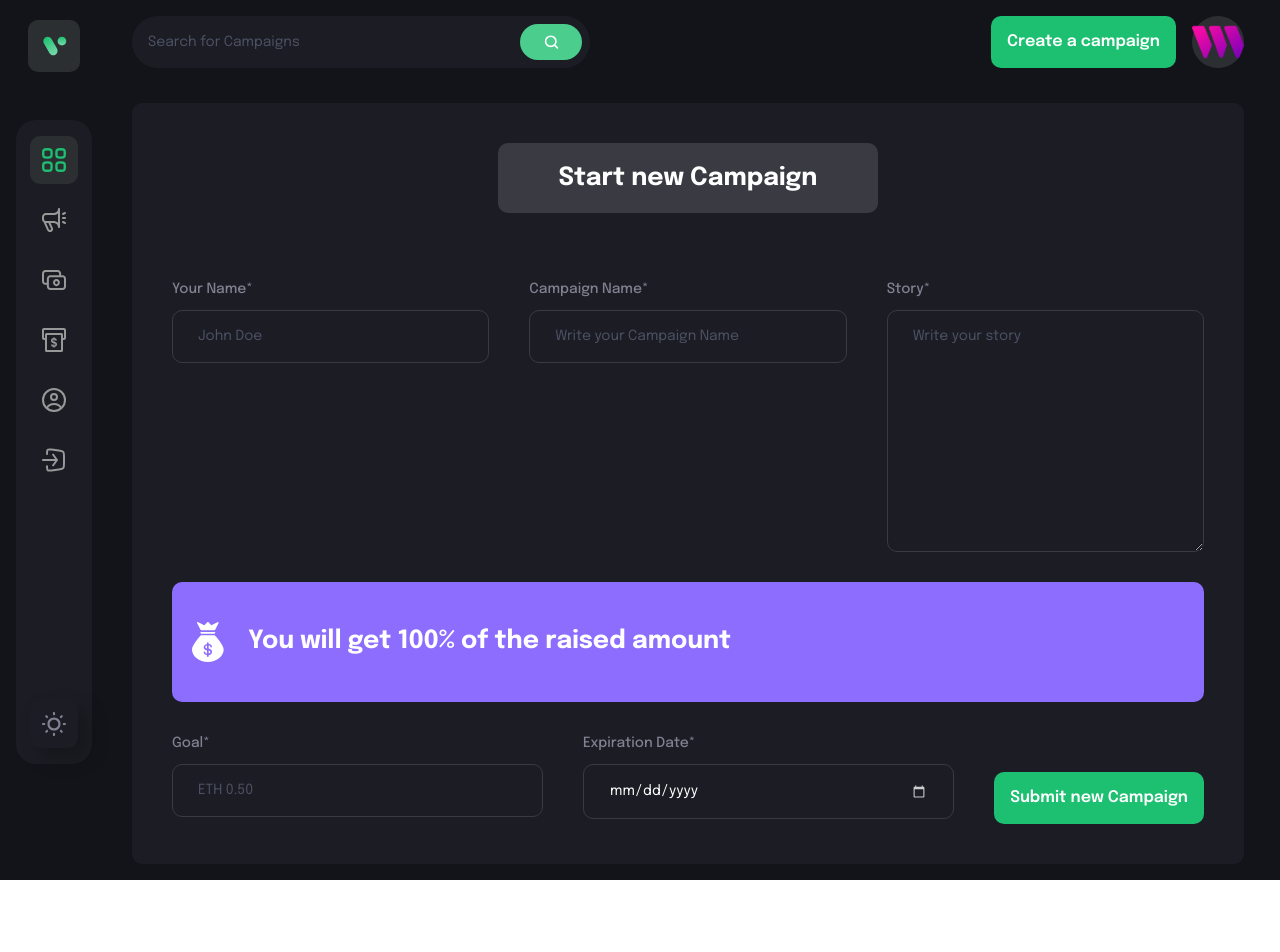
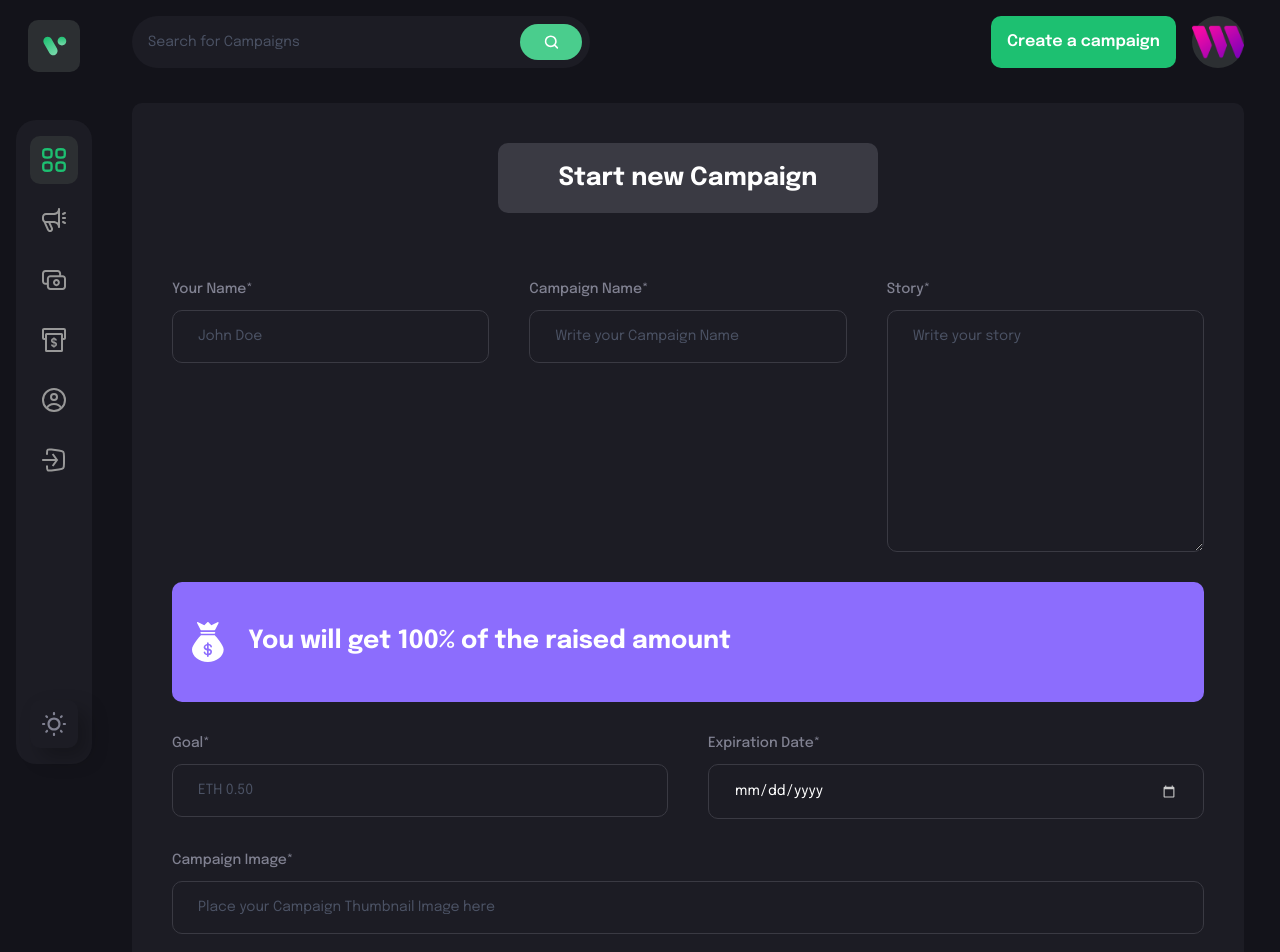
Before and after one commit to VJSeraphim/react_web3_crowdfunding, a React (Vite) app in the folder client/: page /create-campaign in a window 1280 px wide. Shown: the top 952 px of the page. Before the commit the page ends 880 px from the top, so only its background shows below. Built offline with nearby package versions, Linux system fonts and the light colour scheme; what @thirdweb-dev/react would draw is missing.

Commit message:
Creation Page finish

```diff
--- a/client/src/pages/CreateCampaign.jsx
+++ b/client/src/pages/CreateCampaign.jsx
@@ -18,8 +18,14 @@ const CreateCampaign = () => {
     image: ''
   })
 
-  const handleSubmit = () => {
+  const handleFormFieldChange = (fieldName, e) => {
+    setForm({ ...form, [fieldName] : e.target.value})
+  }
 
+  const handleSubmit = (e) => {
+    e.preventDefault()
+
+    console.log(form)
   }
 
   return (
@@ -40,21 +46,21 @@ const CreateCampaign = () => {
             placeholder="John Doe"
             inputType="text"
             value={form.name}
-            handleChange={() => {}}
+            handleChange={(e) => handleFormFieldChange('name', e)}
           />
           <FormField
             labelName="Campaign Name*"
             placeholder="Write your Campaign Name"
             inputType="text"
             value={form.title}
-            handleChange={() => {}}
+            handleChange={(e) => handleFormFieldChange('title', e)}
           />
           <FormField
             labelName="Story*"
             placeholder="Write your story"
             isTextArea
             value={form.description}
-            handleChange={() => {}}
+            handleChange={(e) => handleFormFieldChange('description', e)}
           />
         </div>
         <div className="w-full flex justify-start items-center p-4 bg-[#8c6dfd] h-[120px] rounded-[10px]">
@@ -73,14 +79,22 @@ const CreateCampaign = () => {
             placeholder="ETH 0.50"
             inputType="text"
             value={form.target}
-            handleChange={() => {}}
+            handleChange={(e) => handleFormFieldChange('target', e)}
           />
           <FormField
             labelName="Expiration Date*"
             placeholder="Expiration Date"
             inputType="date"
             value={form.deadline}
-            handleChange={() => {}}
+            handleChange={(e) => handleFormFieldChange('deadline', e)}
+          />
+        </div>
+        <FormField
+          labelName="Campaign Image*"
+          placeholder="Place your Campaign Thumbnail Image here"
+          inputType="url"
+          value={form.image}
+          handleChange={(e) => handleFormFieldChange('image', e)}
         />
         <div className="flex justify-center items-center mt-[40px]">
           <CustomButton
@@ -89,7 +103,6 @@ const CreateCampaign = () => {
             styles="bg-[#1dc071]"
           />
         </div>
-        </div>
       </form>
     </div>
   )
```
Lines whose indentation alone changed are shown as unchanged.
